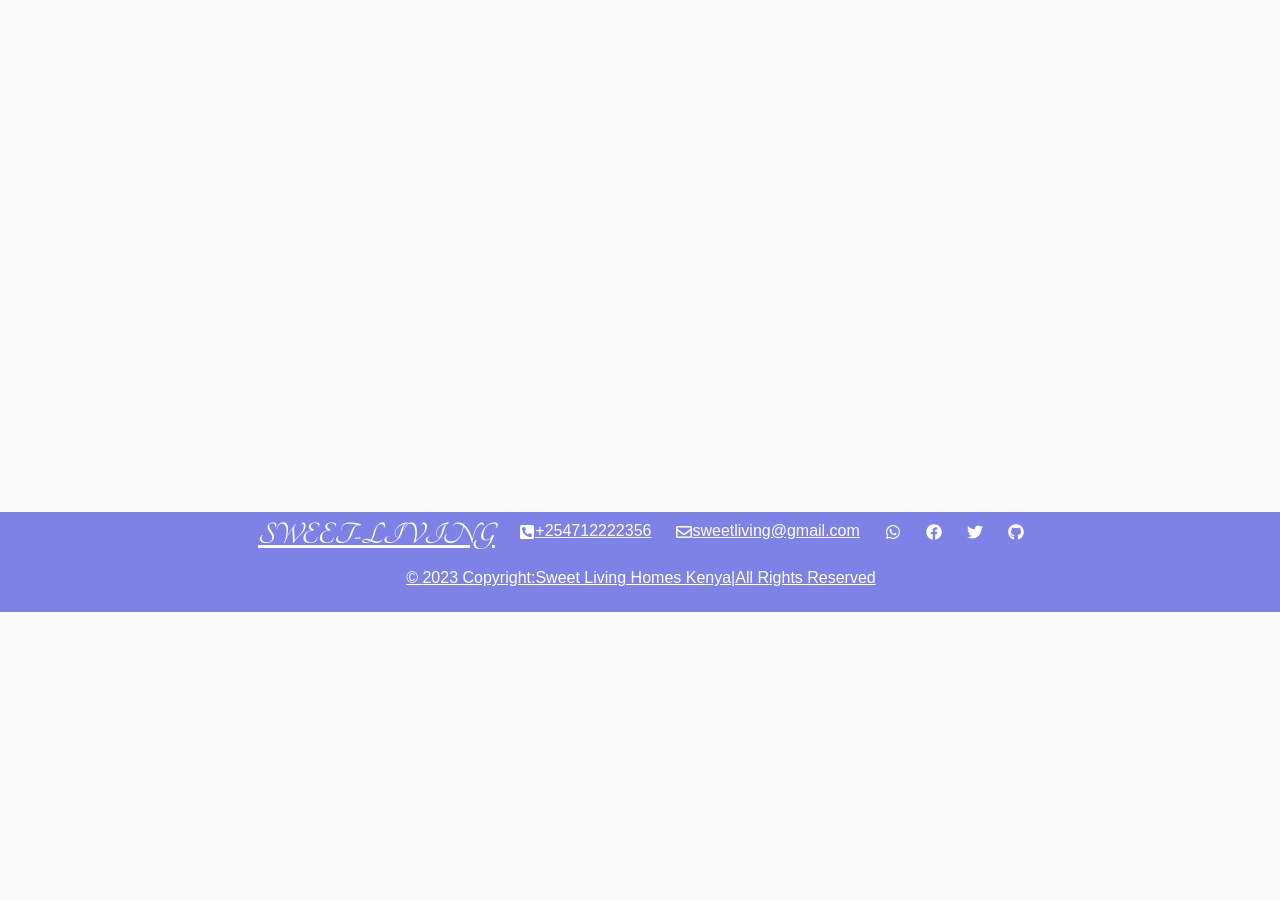
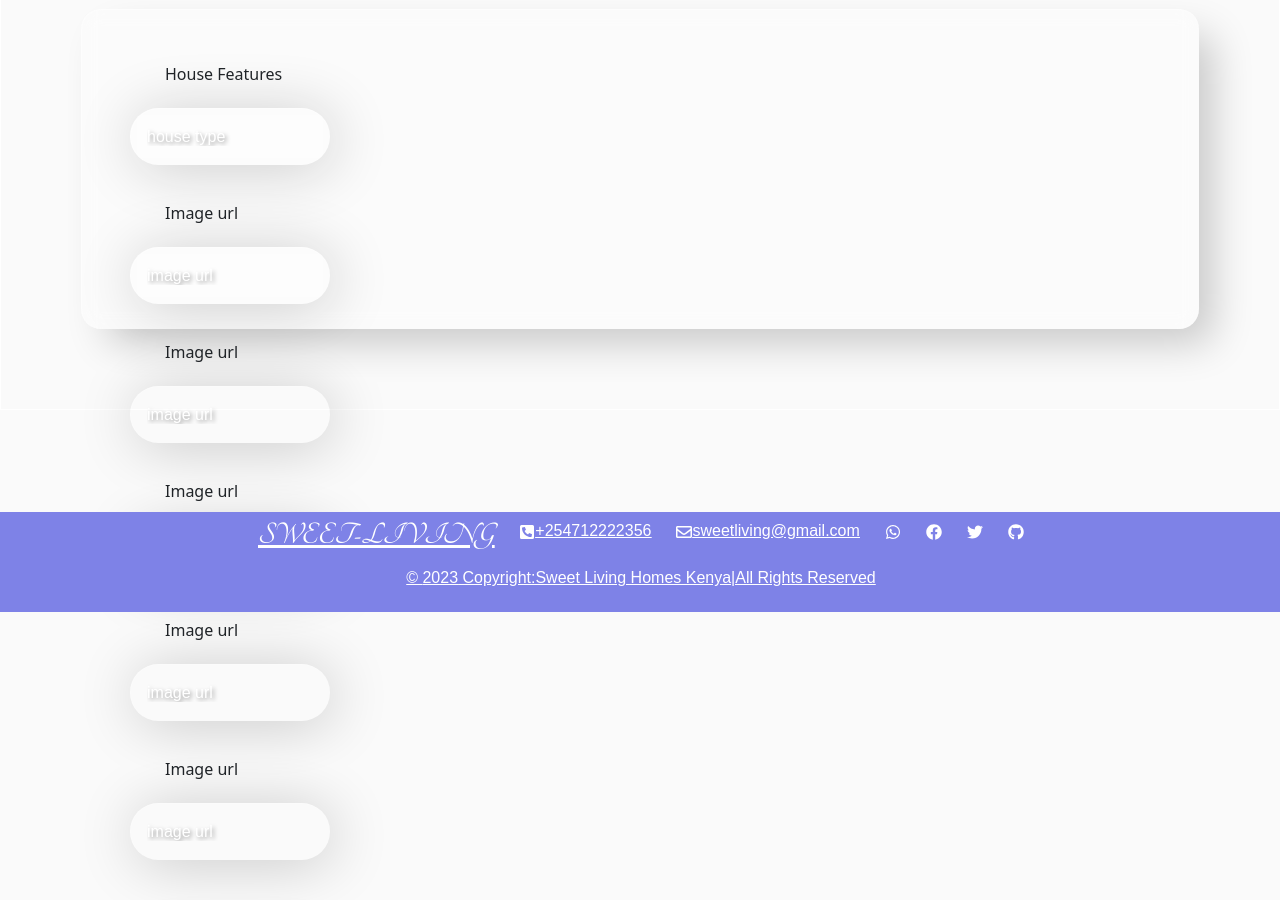
Before and after one commit to codertinie/sweet-living-frontend, a React (Create React App) app: page /seller in a window 1280 px wide. Before the commit this address had no page. Shown: the part 188-1088 px from the top of the page. Before the commit the page ends 800 px from the top, so only its background shows below. Built offline with nearby package versions, Linux system fonts and the light colour scheme.

Commit message:
created seller page

```diff
--- a/src/App.js
+++ b/src/App.js
@@ -11,7 +11,7 @@ import About from "./components/about/About.js";
 import Nopage from "./components/nopage";
 import AllApartments from "./components/home/AllApartments"
 import AllHouses from "./components/home/AllHouses"
-import SellerPage from "./components/sellerpage";
+import SellerPage from "./components/SellerPage/sellerpage";
 
 
 function App() {
@@ -29,7 +29,7 @@ function App() {
           <Route path="/apartments" element={<AllApartments />} />
           <Route path="/houses" element={<AllHouses />} />
           <Route path="singleproperty/:id" element={<Singleproperty />} />
-          <Route path="/sellerpage" element={<SellerPage />}/>
+          <Route path="/seller" element={<SellerPage />}/>
           <Route path="*" element={<Nopage />} />
             <Route index element={<Footer/>} />
         </Routes>
--- /dev/null
+++ b/src/components/SellerPage/sellerpage.js
@@ -0,0 +1,70 @@
+import React, { useState } from "react";
+import "./seller.css"
+
+export const SellerPage = (props) => {
+    const [email, setEmail] = useState('');
+    const [pass, setPass] = useState('');
+    const [name, setName] = useState('');
+    const [image, setImage] = useState('')
+    const [description, setdescrion] = useState('')
+    const [price, setPrice] = useState('')
+    const [category, setCategory] = useState('')
+    const [location, setLocation] = useState('')
+     const [rooms, setRooms] = useState('')
+
+    const handleSubmit = (e) => {
+        e.preventDefault();
+        console.log(email);
+    }
+
+    return (
+        <div className="auth-form-container">
+            <h2>Seller Page</h2>
+        <form onSubmit={handleSubmit}>
+            <div class="register-form">
+                <label htmlFor="name">House Features</label>
+                <input value={name} name="name" onChange={(e) => setName(e.target.value)} id="house-type" placeholder="house type" />
+
+                <label htmlFor="Image">Image url</label>
+                <input value={name} name="name" onChange={(e) => setImage(e.target.value)} id="name" placeholder="image url" />
+
+                <label htmlFor="name">Image url</label>
+                <input value={name} name="image" onChange={(e) => setName(e.target.value)} id="name" placeholder="image url" />
+
+                 <label htmlFor="name">Image url</label>
+                <input value={name} name="name" onChange={(e) => setName(e.target.value)} id="name" placeholder="image url" />
+
+                <label htmlFor="name">Image url</label>
+                <input value={name} name="name" onChange={(e) => setName(e.target.value)} id="name" placeholder="image url" />
+
+                <label htmlFor="name">Image url</label>
+                <input value={name} name="name" onChange={(e) => setName(e.target.value)} id="name" placeholder="image url" />
+
+                <label htmlFor="location">Location</label>
+                <input value={rooms} name="name" onChange={(e) => setRooms(e.target.value)} id="name" placeholder="location" />
+
+                <label htmlFor="password">Number of Rooms</label>
+                <input value={price} onChange={(e) => setPrice(e.target.value)}type="rooms" placeholder="number of rooms" id="rooms" name="rooms" />
+
+                <label htmlFor="price">price</label>
+                <input value={price} name="name" onChange={(e) => setPrice(e.target.value)} id="name" placeholder="price" />
+
+
+                 <label htmlFor="Category">Category</label>
+                <input value={name} name="name" onChange={(e) => setCategory(e.target.value)} id="name" placeholder="category" />
+
+
+                 <label htmlFor="name">Description</label>
+                <input value={description} name="name" onChange={(e) => setName(e.target.value)} id="name" placeholder="description" />
+
+            </div>
+
+            <button type="submit">Submit</button>
+
+
+        </form>
+
+    </div>
+    )
+}
+export default SellerPage
--- a/src/components/sellerpage/index.js
+++ /dev/null
@@ -1,7 +0,0 @@
-import React from "react";
-
-const SellerPage = () => {
-    return <h1>This will be displaying seller form</h1>;
-  };
-
-  export default SellerPage;
```
Also changed, not shown: src/components/SellerPage/seller.css (added).
